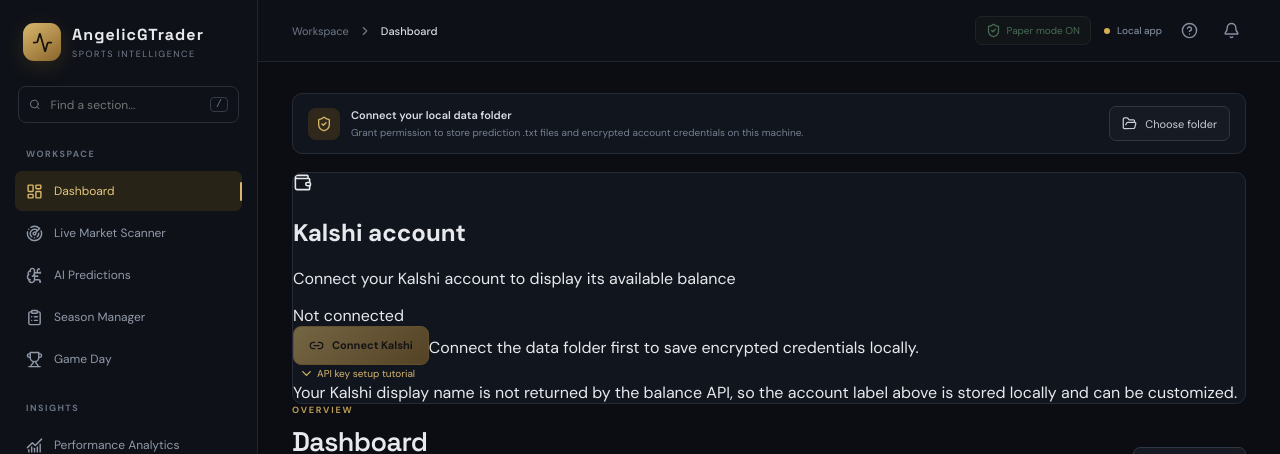
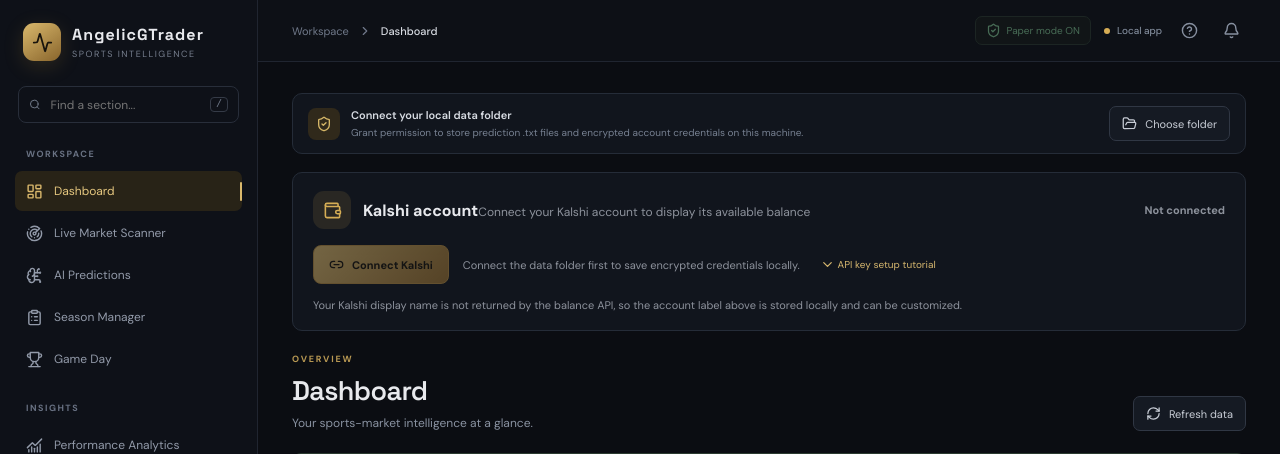
Before and after one commit to FOneEleven/AngelicGTrader, a React (Vite) app: page / in a window 1280 px wide. Shown: the top 454 px of the page. Built offline with nearby package versions, Linux system fonts and the light colour scheme; no server answers.

Commit message:
Style Kalshi account connection panel

```diff
--- a/src/styles.css
+++ b/src/styles.css
@@ -1427,3 +1427,44 @@ tr.row-mid td {
   .game-day-piece-list{grid-template-columns:1fr;padding:10px}
   .game-day-chart-foot{flex-wrap:wrap;gap:8px}
 }
+
+
+/* Kalshi account connection */
+.kalshi-connect { margin: 14px 0 22px; padding: 18px 20px; }
+.kalshi-connect-head,.kalshi-connect-title,.kalshi-connect-actions,.kalshi-account-summary,.kalshi-form-actions,.kalshi-connect-title > div { display:flex; align-items:center; }
+.kalshi-connect-head { justify-content:space-between; gap:16px; }
+.kalshi-connect-title { gap:12px; }
+.kalshi-connect-title h2 { margin:0; font-size:16px; }
+.kalshi-connect-title p { margin:4px 0 0; color:var(--muted,#8d929c); font-size:12px; }
+.kalshi-connect-icon { display:grid; place-items:center; width:38px; height:38px; border-radius:11px; color:#d5ad55; background:rgba(213,173,85,.12); }
+.kalshi-connected,.kalshi-disconnected { font-size:11px; font-weight:700; }
+.kalshi-connected { color:#49b987; }
+.kalshi-connected i { display:inline-block; width:7px; height:7px; border-radius:50%; background:#49b987; margin-right:6px; }
+.kalshi-disconnected { color:var(--muted,#8d929c); }
+.kalshi-account-summary { gap:24px; margin-top:18px; padding-top:16px; border-top:1px solid var(--border,#30333a); flex-wrap:wrap; }
+.kalshi-account-summary > div { display:flex; flex-direction:column; gap:4px; }
+.kalshi-account-summary small,.kalshi-balance small { color:var(--muted,#8d929c); font-size:10px; letter-spacing:.08em; }
+.kalshi-account-summary b { font-size:14px; }
+.kalshi-account-summary span { color:var(--muted,#8d929c); font-size:11px; }
+.kalshi-balance { margin-right:auto; }
+.kalshi-balance strong { font-size:24px; color:#e4c477; }
+.kalshi-connect-actions { gap:14px; margin-top:16px; flex-wrap:wrap; }
+.kalshi-connect-actions > span,.kalshi-footnote { color:var(--muted,#8d929c); font-size:11px; }
+.kalshi-guide { margin-top:16px; padding:14px 16px; border-radius:10px; background:rgba(255,255,255,.035); font-size:12px; line-height:1.65; }
+.kalshi-guide ol { margin:8px 0; padding-left:20px; }
+.kalshi-guide a { color:#e4c477; }
+.kalshi-guide p { margin:8px 0 0; }
+.kalshi-form { display:grid; gap:12px; margin-top:16px; }
+.kalshi-form label { display:grid; gap:6px; font-size:12px; font-weight:600; }
+.kalshi-form input,.kalshi-form textarea { width:100%; border:1px solid var(--border,#383b43); border-radius:8px; padding:10px 12px; background:rgba(0,0,0,.18); color:inherit; font:inherit; }
+.kalshi-form textarea { resize:vertical; font-family:ui-monospace,monospace; font-size:11px; }
+.kalshi-security-note,.kalshi-saved-row,.kalshi-error,.kalshi-notice { display:flex; align-items:center; gap:9px; font-size:11px; line-height:1.5; }
+.kalshi-security-note { color:#49b987; padding:10px 12px; background:rgba(73,185,135,.08); border-radius:8px; }
+.kalshi-form-actions { gap:10px; }
+.kalshi-saved-row { margin-top:16px; color:var(--muted,#8d929c); flex-wrap:wrap; }
+.kalshi-saved-row button { margin-left:auto; }
+.kalshi-error,.kalshi-notice { margin-top:12px; padding:9px 11px; border-radius:8px; }
+.kalshi-error { color:#ed8b82; background:rgba(237,139,130,.08); }
+.kalshi-notice { color:#49b987; background:rgba(73,185,135,.08); }
+.kalshi-footnote { margin-top:14px; }
+@media(max-width:700px) { .kalshi-connect-head,.kalshi-account-summary { align-items:flex-start; } .kalshi-account-summary { gap:14px; } .kalshi-balance { width:100%; } .kalshi-connect-actions { align-items:flex-start; flex-direction:column; } }
```
